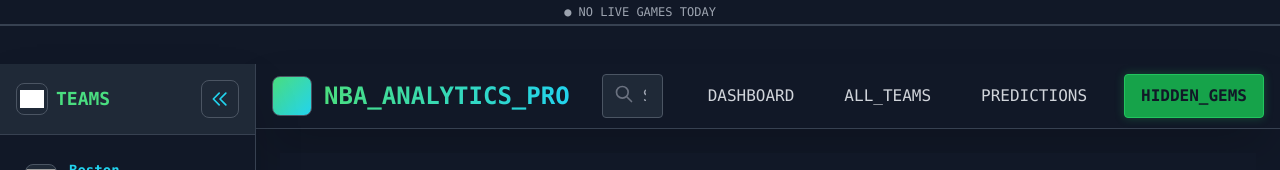
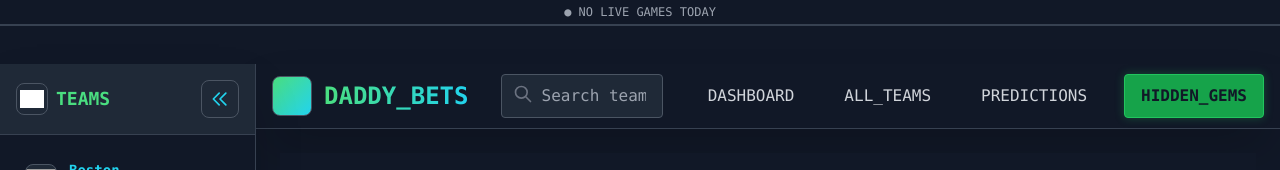
Before and after one commit to davidobaro/Sports-Analytics, a React (Create React App) app in the folder frontend/: page / in a window 1280 px wide. Shown: the top 170 px of the page. Built offline with nearby package versions, Linux system fonts and the light colour scheme; no server answers; grey boxes are pictures that could not be loaded.

Commit message:
Update Navbar.js

```diff
--- a/frontend/src/components/Navbar.js
+++ b/frontend/src/components/Navbar.js
@@ -42,7 +42,7 @@ const Navbar = ({ onMenuClick }) => {
               <span className="text-gray-900 font-mono font-bold text-xl"></span>
             </div>
             <span className="text-2xl font-mono font-bold gradient-text">
-              NBA_ANALYTICS_PRO
+             DADDY_BETS
             </span>
           </Link>
 
```
